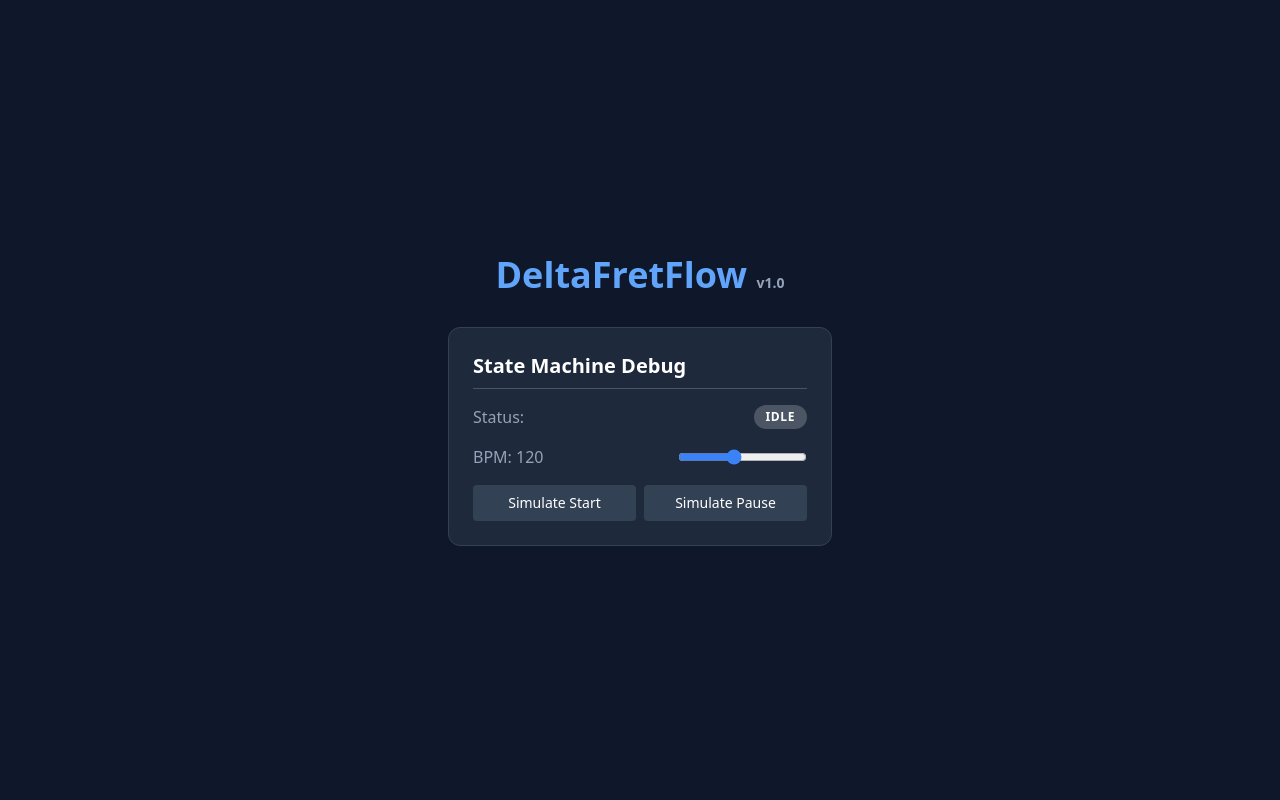
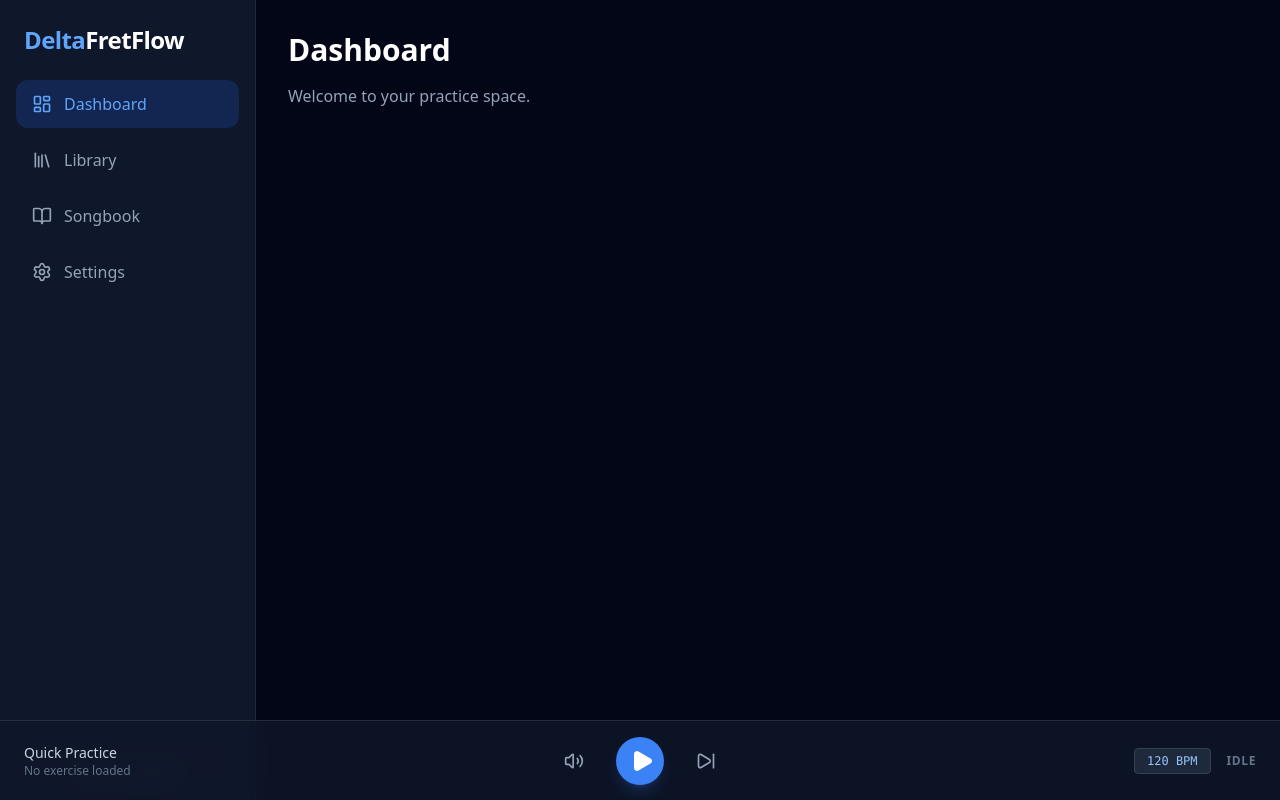
Before and after one commit to eloidieme/delta-fretflow, a React (Vite) app: page / in a window 1280 px wide. Built offline with nearby package versions, Linux system fonts and the light colour scheme.

Commit message:
Closes #4

```diff
--- a/package.json
+++ b/package.json
@@ -12,8 +12,10 @@
   "dependencies": {
     "dexie": "^4.2.1",
     "dexie-react-hooks": "^4.2.0",
+    "lucide-react": "^0.555.0",
     "react": "^19.2.0",
     "react-dom": "^19.2.0",
+    "react-router-dom": "^7.10.1",
     "zustand": "^5.0.9"
   },
   "devDependencies": {
--- a/src/App.tsx
+++ b/src/App.tsx
@@ -1,76 +1,44 @@
+import { BrowserRouter, Routes, Route, Navigate } from "react-router-dom";
+import { MainLayout } from "./components/layout/MainLayout";
+import { Dashboard } from "./pages/Dashboard";
+import { Library } from "./pages/Library";
 import { useEffect } from "react";
 import { db } from "./db/db";
-import { usePlayerStore } from "./store/playerStore";
 
 function App() {
-  // 1. Access the store
-  const { status, bpm, setStatus, setBpm } = usePlayerStore();
-
-  // DB Check (keep this from previous step)
+  // DB Init Check
   useEffect(() => {
-    db.open().catch((err) => console.error("❌ DB Error:", err));
+    db.open().catch((err) => console.error(err));
   }, []);
 
   return (
-    <div className="min-h-screen bg-slate-900 text-white flex flex-col items-center justify-center gap-8">
-      {/* Header */}
-      <h1 className="text-4xl font-bold text-blue-400">
-        DeltaFretFlow <span className="text-sm text-slate-400">v1.0</span>
-      </h1>
+    <BrowserRouter>
+      <Routes>
+        <Route element={<MainLayout />}>
+          <Route path="/" element={<Dashboard />} />
+          <Route path="/library" element={<Library />} />
+          <Route
+            path="/songbook"
+            element={
+              <div className="text-slate-500">
+                Songbook Module (Coming Soon)
+              </div>
+            }
+          />
+          <Route
+            path="/settings"
+            element={
+              <div className="text-slate-500">
+                Settings Module (Coming Soon)
+              </div>
+            }
+          />
 
-      {/* Debug Board */}
-      <div className="p-6 bg-slate-800 rounded-xl border border-slate-700 w-96">
-        <h2 className="text-xl font-semibold mb-4 border-b border-slate-600 pb-2">
-          State Machine Debug
-        </h2>
-
-        <div className="space-y-4">
-          {/* Status Display */}
-          <div className="flex justify-between items-center">
-            <span className="text-slate-400">Status:</span>
-            <span
-              className={`px-3 py-1 rounded-full text-xs font-bold uppercase tracking-wider
-              ${status === "idle" ? "bg-gray-600" : ""}
-              ${status === "running" ? "bg-green-600" : ""}
-              ${status === "paused" ? "bg-yellow-600" : ""}
-              ${status === "warmup" ? "bg-orange-600" : ""}
-            `}
-            >
-              {status}
-            </span>
-          </div>
-
-          {/* BPM Control */}
-          <div className="flex justify-between items-center">
-            <span className="text-slate-400">BPM: {bpm}</span>
-            <input
-              type="range"
-              min="60"
-              max="200"
-              value={bpm}
-              onChange={(e) => setBpm(Number(e.target.value))}
-              className="accent-blue-500"
-            />
-          </div>
-
-          {/* State Toggles */}
-          <div className="grid grid-cols-2 gap-2 mt-4">
-            <button
-              onClick={() => setStatus("warmup")}
-              className="px-4 py-2 bg-slate-700 hover:bg-slate-600 rounded text-sm transition"
-            >
-              Simulate Start
-            </button>
-            <button
-              onClick={() => setStatus("paused")}
-              className="px-4 py-2 bg-slate-700 hover:bg-slate-600 rounded text-sm transition"
-            >
-              Simulate Pause
-            </button>
-          </div>
-        </div>
-      </div>
-    </div>
+          {/* Catch all - redirect to dashboard */}
+          <Route path="*" element={<Navigate to="/" replace />} />
+        </Route>
+      </Routes>
+    </BrowserRouter>
   );
 }
 
--- /dev/null
+++ b/src/components/layout/MainLayout.tsx
@@ -0,0 +1,27 @@
+import { Outlet } from "react-router-dom";
+import { Sidebar } from "./Sidebar";
+import { PlayerBar } from "./PlayerBar";
+
+export function MainLayout() {
+  return (
+    <div className="flex min-h-screen bg-slate-950 text-white">
+      {/* Sidebar - Fixed width */}
+      <Sidebar />
+
+      {/* Main Content Area */}
+      <main className="flex-1 flex flex-col relative">
+        {/* Scrollable Stage */}
+        <div className="flex-1 overflow-y-auto p-8 pb-32">
+          {" "}
+          {/* pb-32 ensures content isn't hidden behind PlayerBar */}
+          <Outlet />
+        </div>
+
+        {/* Sticky Player */}
+        <div className="sticky bottom-0 w-full">
+          <PlayerBar />
+        </div>
+      </main>
+    </div>
+  );
+}
--- /dev/null
+++ b/src/components/layout/PlayerBar.tsx
@@ -0,0 +1,45 @@
+import { Play, SkipForward, Volume2 } from "lucide-react";
+import { usePlayerStore } from "@/store/playerStore";
+
+export function PlayerBar() {
+  const { status, bpm } = usePlayerStore();
+
+  return (
+    <div className="h-20 border-t border-white/10 bg-slate-900/80 backdrop-blur-md fixed bottom-0 left-0 right-0 z-50 flex items-center justify-between px-6 text-white">
+      {/* Left: Active Info (Takes available space) */}
+      <div className="flex-1 flex justify-start">
+        <div>
+          <h3 className="text-sm font-medium text-slate-300">Quick Practice</h3>
+          <p className="text-xs text-slate-500">No exercise loaded</p>
+        </div>
+      </div>
+
+      {/* Center: Transport Controls (Centered absolutely or via flex) */}
+      <div className="flex-1 flex justify-center">
+        <div className="flex items-center gap-6">
+          <button className="p-2 text-slate-400 hover:text-white transition">
+            <Volume2 size={20} />
+          </button>
+
+          <button className="w-12 h-12 bg-blue-500 hover:bg-blue-400 rounded-full flex items-center justify-center text-white shadow-lg shadow-blue-500/20 transition">
+            <Play size={24} fill="currentColor" className="ml-1" />
+          </button>
+
+          <button className="p-2 text-slate-400 hover:text-white transition">
+            <SkipForward size={20} />
+          </button>
+        </div>
+      </div>
+
+      {/* Right: Status & BPM (Aligned right) */}
+      <div className="flex-1 flex justify-end items-center gap-4 min-w-[140px]">
+        <div className="px-3 py-1 bg-slate-800 rounded text-xs font-mono text-blue-300 border border-slate-700 whitespace-nowrap">
+          {bpm} BPM
+        </div>
+        <span className="text-xs uppercase font-bold tracking-wider text-slate-500 whitespace-nowrap">
+          {status}
+        </span>
+      </div>
+    </div>
+  );
+}
--- /dev/null
+++ b/src/components/layout/Sidebar.tsx
@@ -0,0 +1,50 @@
+import { LayoutDashboard, Library, BookOpen, Settings } from "lucide-react";
+import { NavLink } from "react-router-dom";
+
+export function Sidebar() {
+  const navItems = [
+    { icon: LayoutDashboard, label: "Dashboard", path: "/" },
+    { icon: Library, label: "Library", path: "/library" },
+    { icon: BookOpen, label: "Songbook", path: "/songbook" },
+    { icon: Settings, label: "Settings", path: "/settings" },
+  ];
+
+  return (
+    <aside className="w-64 bg-slate-900 border-r border-slate-800 flex flex-col h-screen sticky top-0">
+      {/* Brand Header */}
+      <div className="p-6">
+        <h1 className="text-2xl font-bold text-blue-400 tracking-tight">
+          Delta<span className="text-white">FretFlow</span>
+        </h1>
+      </div>
+
+      {/* Navigation */}
+      <nav className="flex-1 px-4 space-y-2">
+        {navItems.map((item) => (
+          <NavLink
+            key={item.path}
+            to={item.path}
+            className={({ isActive }) => `
+              flex items-center gap-3 px-4 py-3 rounded-xl transition-all duration-200
+              ${
+                isActive
+                  ? "bg-blue-600/20 text-blue-400 font-medium"
+                  : "text-slate-400 hover:bg-slate-800 hover:text-slate-200"
+              }
+            `}
+          >
+            <item.icon size={20} />
+            <span>{item.label}</span>
+          </NavLink>
+        ))}
+      </nav>
+
+      {/* Footer / User Info */}
+      <div className="p-4 border-t border-slate-800">
+        <div className="text-xs text-slate-500 text-center">
+          v1.0.0 &bull; Local-First
+        </div>
+      </div>
+    </aside>
+  );
+}
--- /dev/null
+++ b/src/pages/Dashboard.tsx
@@ -0,0 +1,8 @@
+export function Dashboard() {
+  return (
+    <div>
+      <h1 className="text-3xl font-bold mb-4">Dashboard</h1>
+      <p className="text-slate-400">Welcome to your practice space.</p>
+    </div>
+  );
+}
--- /dev/null
+++ b/src/pages/Library.tsx
@@ -0,0 +1,10 @@
+export function Library() {
+  return (
+    <div>
+      <h1 className="text-3xl font-bold mb-4">Exercise Library</h1>
+      <p className="text-slate-400">
+        Manage your playlists and exercises here.
+      </p>
+    </div>
+  );
+}
```
Also changed, not shown: 1 other file (tests, documents, lock files or other folders).
